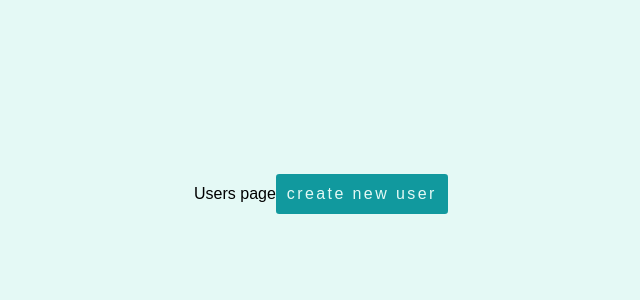
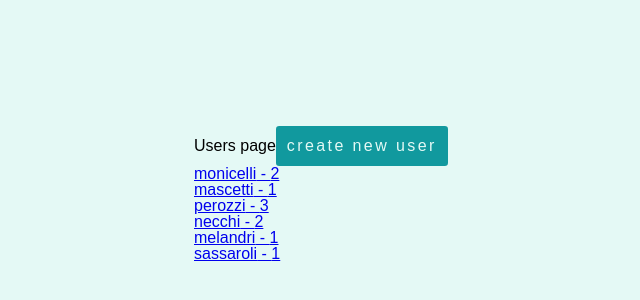
Before and after one commit to peder87/my-react-assasment, a React (Create React App) app: page / in a window 1280 px wide. Shown: the part 206-506 px from the top of the page, without its empty margins (146-786 px from the left). Built offline with nearby package versions, Linux system fonts and the light colour scheme.

Commit message:
progess home

```diff
--- a/src/pages/users.tsx
+++ b/src/pages/users.tsx
@@ -1,20 +1,27 @@
-import { useNavigate } from 'react-router-dom'
+import { Link, useNavigate } from 'react-router-dom'
 import { RouteEnum } from '../routes/routes'
 import { Button } from '../components/button/button'
-import { useAppSelector } from '../reducers'
+import { RootState, useAppSelector } from '../reducers'
 
 
 export function Users() {
-  const users = useAppSelector(({users}) => Object.values(users))
+  const users = useAppSelector(({users}:RootState) => Object.values(users))
   const navigate = useNavigate()
-
 
   return (
     <div>
       Users page
       <Button
         click={() => navigate(RouteEnum.NEW_USERS)} text="create new user"/>
-      {users.length === 0 && <div>no users :(</div>}
+      { users.length === 0 && <div>no users :(</div>}
+      <div>
+
+      { users.length > 0 &&
+      <ul>
+        {users.map((user) => <li><Link  to={`${RouteEnum.USER}/${user.id}`} >{user.name} - {user.friends.length}</Link></li>)}
+      </ul>
+      }
+      </div>
     </div>
   )
 }
```
